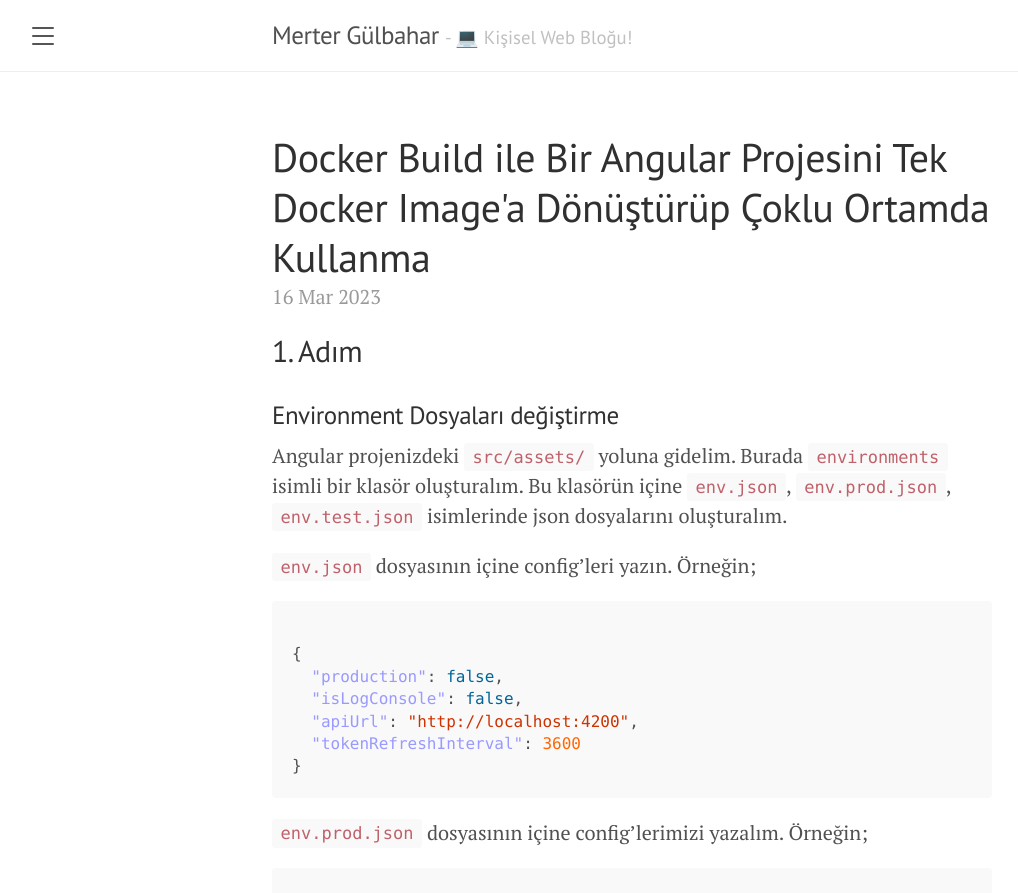
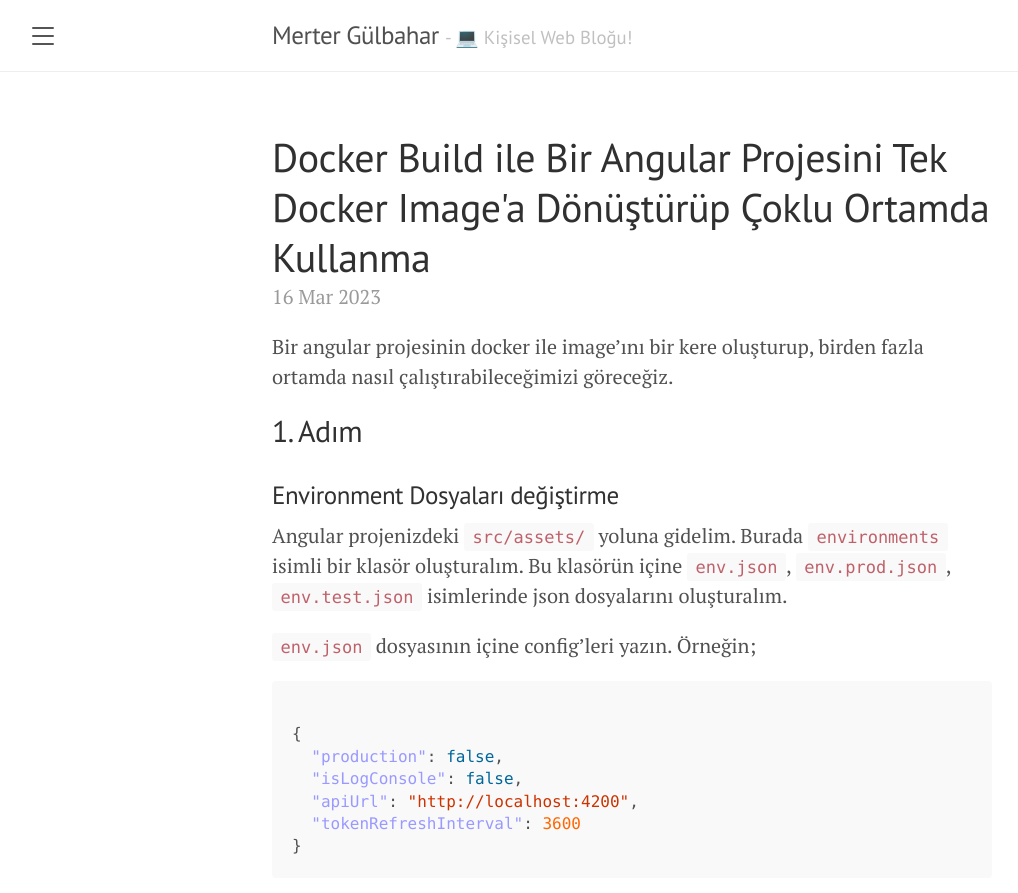
Before and after one commit to merterr/merterr.github.io, a Jekyll site: the page built from _posts/2023-03-16-docker-build-a-angular-project-to-one-image-and-use-it-with-multi-environments.md, in a window 1280 px wide and 900 px high. Shown: the top 893 px of the window, without its empty margins (8-1026 px from the left). Built offline with Jekyll 4.4.1, drawn with Linux system fonts in a browser that asks for light colours; nearby versions of some CDN libraries.

Commit message:
Update 2023-03-16-docker-build-a-angular-project-to-one-image-and-use-it-with-multi-environments.md

```diff
--- a/_posts/2023-03-16-docker-build-a-angular-project-to-one-image-and-use-it-with-multi-environments.md
+++ b/_posts/2023-03-16-docker-build-a-angular-project-to-one-image-and-use-it-with-multi-environments.md
@@ -3,6 +3,8 @@ layout: post
 title: Docker Build ile Bir Angular Projesini Tek Docker Image'a Dönüştürüp Çoklu Ortamda Kullanma
 
 ---
+
+Bir angular projesinin docker ile image'ını bir kere oluşturup, birden fazla ortamda nasıl çalıştırabileceğimizi göreceğiz.
 
 ## 1. Adım
 ### Environment Dosyaları değiştirme
```
